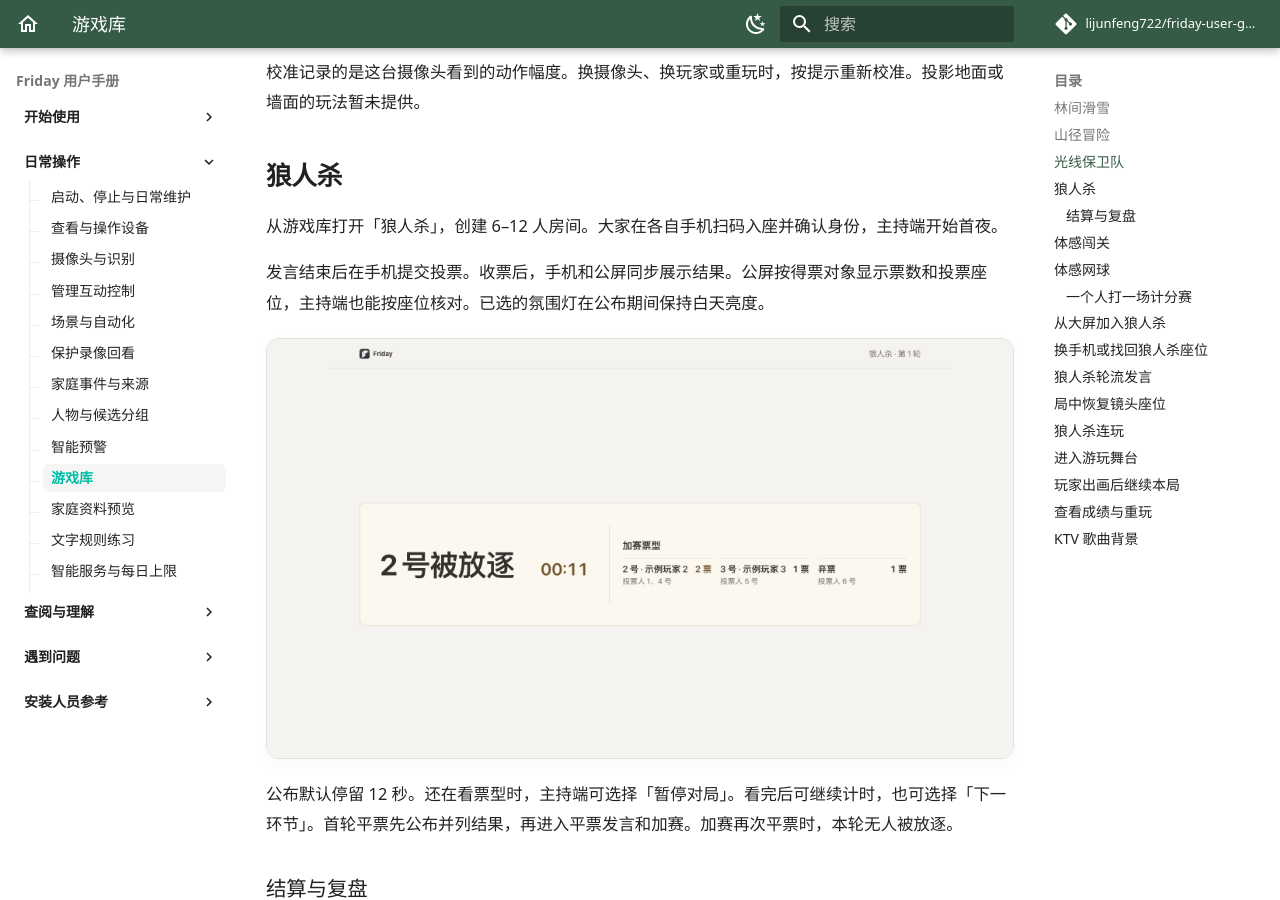
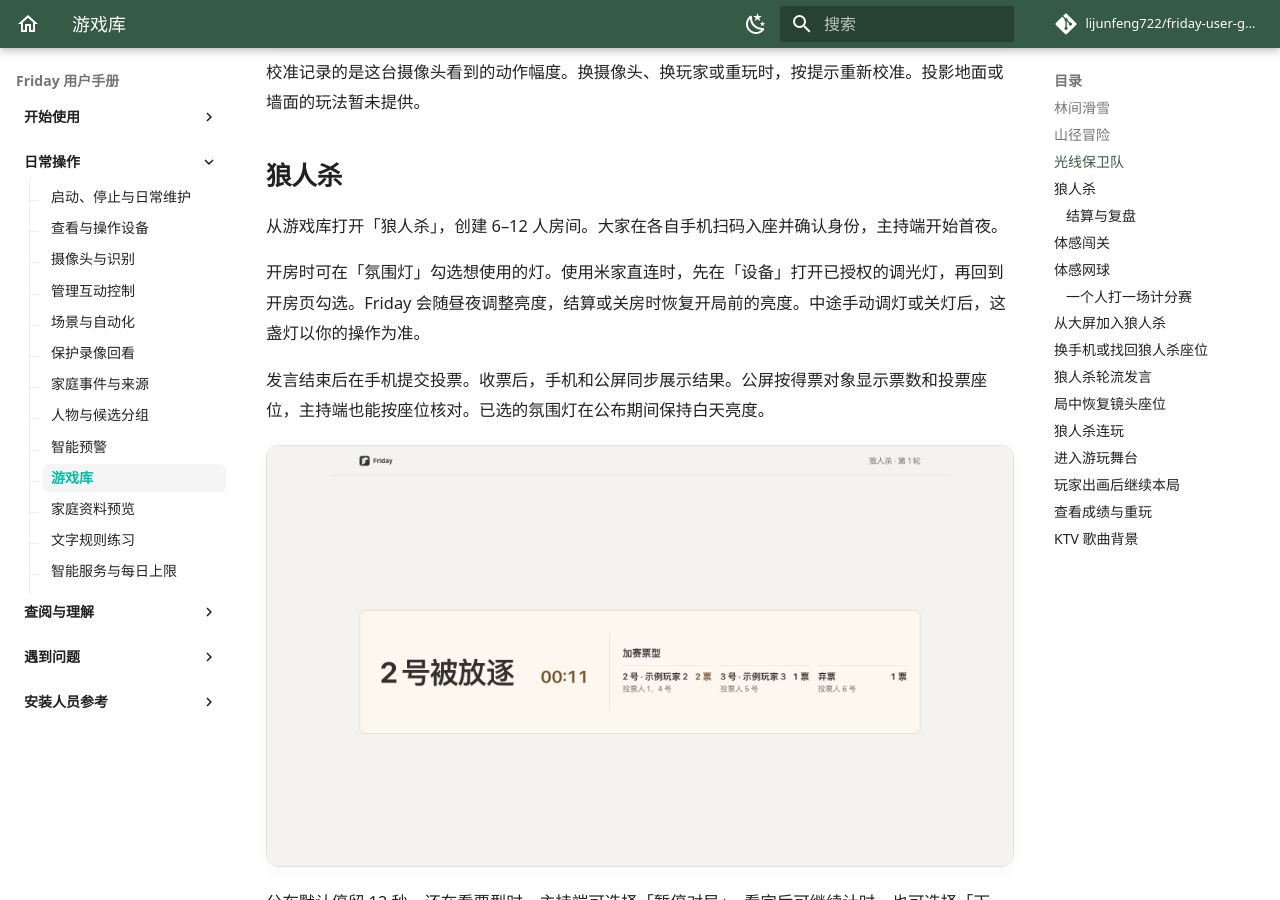
Before and after one commit to lijunfeng722/friday-user-guide, an MkDocs documentation site: the page built from docs/guides/games.md, in a window 1280 px wide and 900 px high, scrolled down 6472 px. Built offline with MkDocs 1.6.1 and Material for MkDocs 9.7.7, drawn with Linux system fonts in a browser that asks for light colours; comment, search, counter and statistics services are not loaded.

Commit message:
文档：说明狼人杀使用米家调光灯的方法

```diff
--- a/docs/guides/games.md
+++ b/docs/guides/games.md
@@ -68,6 +68,8 @@
 ## 狼人杀
 
 从游戏库打开「狼人杀」，创建 6–12 人房间。大家在各自手机扫码入座并确认身份，主持端开始首夜。
+
+开房时可在「氛围灯」勾选想使用的灯。使用米家直连时，先在「设备」打开已授权的调光灯，再回到开房页勾选。Friday 会随昼夜调整亮度，结算或关房时恢复开局前的亮度。中途手动调灯或关灯后，这盏灯以你的操作为准。
 
 发言结束后在手机提交投票。收票后，手机和公屏同步展示结果。公屏按得票对象显示票数和投票座位，主持端也能按座位核对。已选的氛围灯在公布期间保持白天亮度。
 
```
Also changed, not shown: USER_MANUAL.md (+2 -0 lines).
